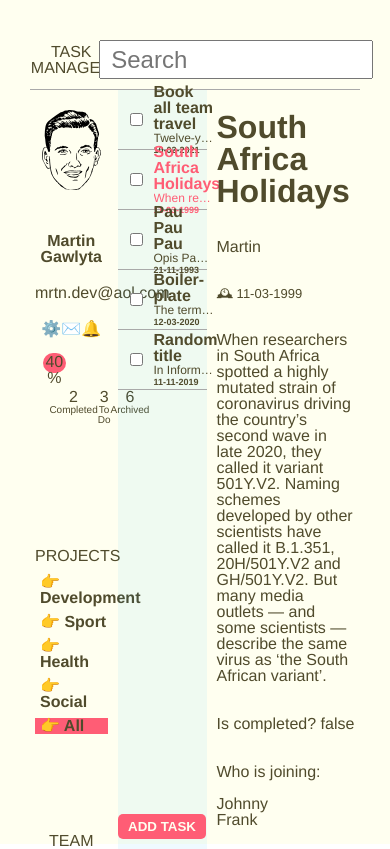
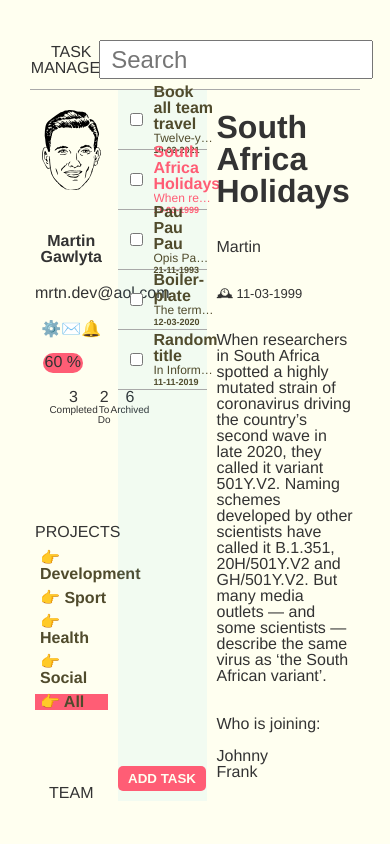
Before and after one commit to mlvrkhn/v-teams, a Vue app: page /tasks/291239 in a window 390 px wide. Built offline with nearby package versions, Linux system fonts and the light colour scheme; data requests are answered from the project's data file.

Commit message:
Add config.scss, add responsiveness to DetailsPanel

```diff
--- a/db.json
+++ b/db.json
@@ -10,7 +10,7 @@
       "description": "Twelve-year-old Danny Walker may be the smallest kid on the basketball court -- but don't tell him that. Because no one plays with more heart or court sense. But none of that matters when he is cut from his local travel team, the very same team his father led to national prominence as a boy. Danny's father, still smarting from his own troubles, knows Danny isn't the only kid who was cut for the wrong reason, and together.",
       "category": "Development",
       "date": "10-02-2021",
-      "isCompleted": false,
+      "isCompleted": true,
       "attendees": [
         {
           "id": 4,
@@ -50,7 +50,7 @@
       "description": "Opis Pau D'arco jest powszechnie stosowane w Ameryce Łacińskiej, jak i Europie. Niektórzy uważają, że jest to najcenniejszy skarb ze spuścizny indiańskiej.",
       "category": "Social",
       "date": "21-11-1993",
-      "isCompleted": true,
+      "isCompleted": false,
       "attendees": [
         {
           "id": 7,
@@ -68,7 +68,7 @@
       "description": "The term boilerplate refers to standardized text, copy, documents, methods, or procedures that may be used over again without making major changes to the original. ... In the field of contract law, documents contain boilerplate language, which is a language that is considered generic or standard in contracts.",
       "category": "Development",
       "date": "12-03-2020",
-      "isCompleted": false,
+      "isCompleted": true,
       "attendees": [
         {
           "id": 5,
--- a/src/store/modules/tasks.js
+++ b/src/store/modules/tasks.js
@@ -36,8 +36,9 @@ export default {
 		createTask({ commit }, task) {
 			commit('CREATE_TASK', task);
 		},
-		toggleTaskStatus({ commit }, task) {
+		toggleTaskStatus({ commit, dispatch }, task) {
 			commit('TOGGLE_TASK_STATUS', task.id);
+			dispatch('fetchTask', task.id);
 			TaskService.updateTaskStatus(task);
 		},
 	},
@@ -53,9 +54,6 @@ export default {
 			return state.tasks.filter(task => !task.isCompleted).length || 0;
 		},
 		getTasksFulfilmentRate: (state, getters) => {
-			// const lengthInPercent =
-			// 	(getters.completedTaskCount / getters.getTotalTaskCount) * 100;
-			// return `${lengthInPercent}%`;
 			return (
 				(getters.completedTaskCount / getters.getTotalTaskCount) * 100
 			);
--- /dev/null
+++ b/src/styles/_config.scss
@@ -0,0 +1,42 @@
+// fonts, colors, etc here
+$primary-color: rgb(255, 93, 117);
+$secondary-color: rgb(255, 182, 193);
+$font-color: #504b2c;
+
+// functions
+// set text color based on the background
+@function set-text-color($color) {
+	@if (lightness($color) > 80) {
+		@return #333;
+	} @else {
+		@return #fff;
+	}
+}
+
+@function set-progressbar-length($len) {
+}
+
+// set bg and text color
+// mixin is a function that does not return anything
+@mixin set-bg($color) {
+	background-color: $color;
+	color: set-text-color($color);
+}
+
+// margin and padding classes
+$spaceamounts: (1, 2, 3, 4, 5);
+
+@each $space in $spaceamounts {
+	.m-#{$space} {
+		margin: #{$space}rem;
+	}
+	.my-#{$space} {
+		margin: #{$space}rem 0;
+	}
+	.p-#{$space} {
+		padding: #{$space}rem;
+	}
+	.py-#{$space} {
+		padding: #{$space}rem 0;
+	}
+}
--- a/src/styles/_variables.scss
+++ b/src/styles/_variables.scss
@@ -2,5 +2,5 @@ $primary-color: rgb(255, 93, 117);
 $secondary-color: rgb(255, 182, 193);
 $font-color: #504b2c;
 $grey-color: rgb(163, 160, 160);
-$blueish-color: rgba(0, 179, 255, 0.061);
+$blueish-color: rgba(0, 179, 255, 0.05);
 $white-color: rgb(255, 255, 240);
--- a/src/styles/main.scss
+++ b/src/styles/main.scss
@@ -1,12 +1,12 @@
 @use './_variables.scss';
+@import 'config';
 
 #app {
 	font-family: Avenir, Helvetica, Arial, sans-serif;
 	-webkit-font-smoothing: antialiased;
 	-moz-osx-font-smoothing: grayscale;
 	text-align: center;
-	color: variables.$font-color;
-	background-color: variables.$white-color;
+	@include set-bg(variables.$white-color);
 }
 #nav {
 	padding: 30px;
--- a/src/views/DetailsPanel.vue
+++ b/src/views/DetailsPanel.vue
@@ -4,8 +4,8 @@
 		<h2 class="task-details__user">{{ user.name }}</h2>
 		<p class="task-details__date">🕰 {{ task.date }}</p>
 		<p class="task-details__description">{{ task.description }}</p>
-		<span class="task-details__completed"
-			>Is completed? {{ task.isCompleted }}</span
+		<span v-show="task.isCompleted" class="task-details__completed"
+			>✅ Completed!</span
 		>
 		<label class="task-details__attendees-label">Who is joining:</label>
 		<ul class="task-details__attendees-list">
--- a/src/views/MainPanel.vue
+++ b/src/views/MainPanel.vue
@@ -16,9 +16,6 @@ export default {
 	components: { UserPanel, TasksPanel },
 	created() {
 		this.getTasks();
-	},
-	computed: {
-		// ...mapActions('tasks', ['fetchTasks']),
 	},
 	methods: {
 		getTasks() {
@@ -39,7 +36,6 @@ export default {
 }
 .column {
 	width: 100%;
-	/* border: 1px solid darkgrey; */
 	padding: 0 5px;
 	.darker {
 		background-color: variables.$blueish-color;
--- a/src/views/TasksPanel.vue
+++ b/src/views/TasksPanel.vue
@@ -65,8 +65,12 @@ export default {
 			if (this.filteredTasks.length === 0) return this.tasks;
 			return this.filteredTasks.filter(task => {
 				if (
-					task.title.includes(this.searchQuery) ||
-					task.description.includes(this.searchQuery)
+					task.title
+						.toLowerCase()
+						.includes(this.searchQuery.toLowerCase()) ||
+					task.description
+						.toLowerCase()
+						.includes(this.searchQuery.toLowerCase())
 				) {
 					return task;
 				}
--- a/src/views/UserPanel.vue
+++ b/src/views/UserPanel.vue
@@ -140,7 +140,7 @@ export default {
 	height: 20px;
 	width: 100%;
 	&-value {
-		animation: load 3s normal forwards;
+		animation: load 2s normal forwards;
 		box-shadow: 0 10px 40px -10px;
 		border-radius: 100px;
 		background: variables.$primary-color;
@@ -156,7 +156,7 @@ export default {
 		width: 0;
 	}
 	100% {
-		width: 40%;
+		width: 70%;
 	}
 }
 </style>
```
